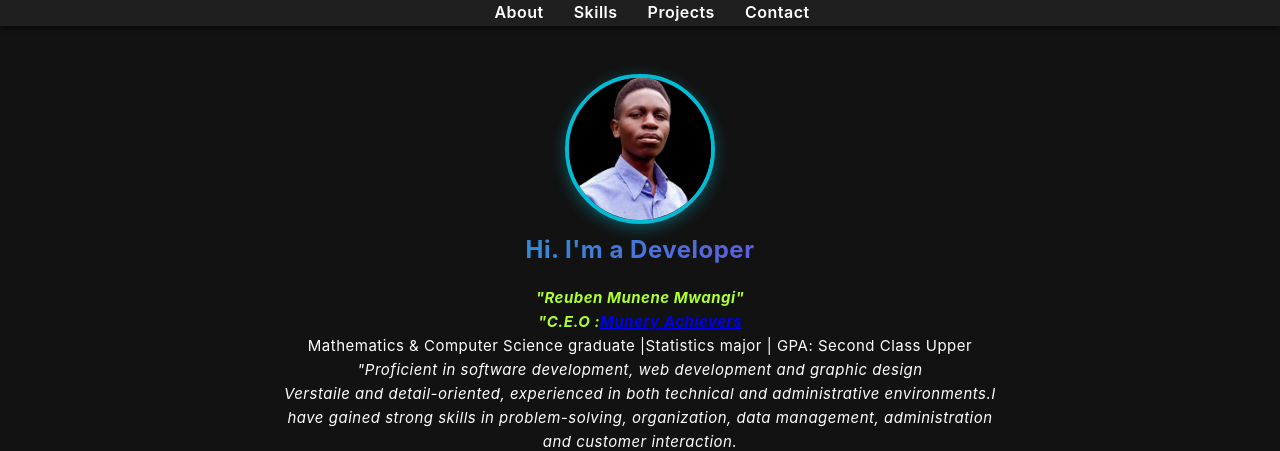
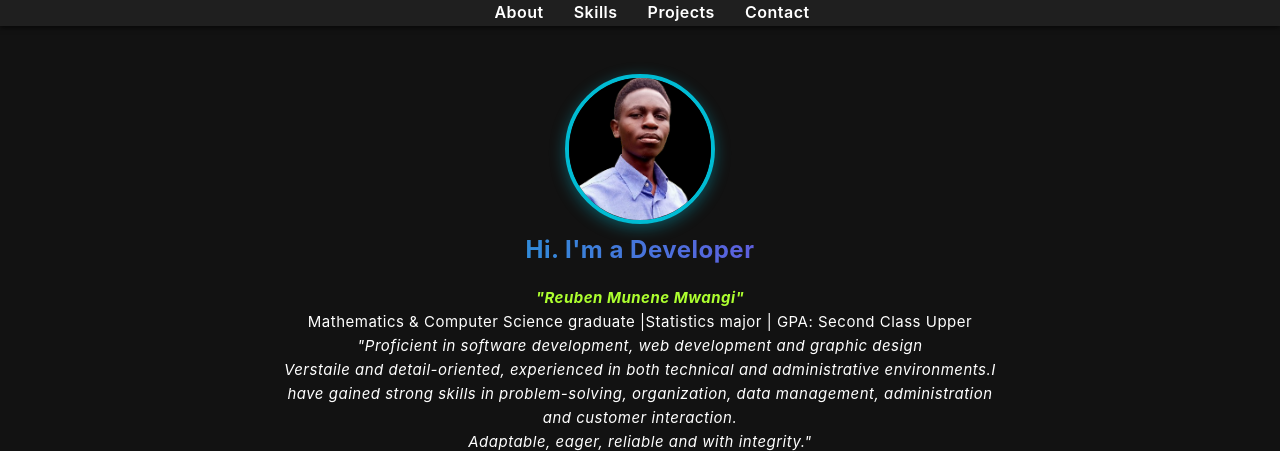
Before and after one commit to Flavorrr/aboutme, a plain HTML site: page index.html in a window 1280 px wide. Shown: the top 451 px of the page. Drawn offline with Linux system fonts and the light colour scheme.

Commit message:
FIX:Corrected index.html

```diff
--- a/index.html
+++ b/index.html
@@ -28,7 +28,6 @@
         <img src="./img/profile.png" alt="My picture" class="profile-pic">
         <h1 class="animated-text">Hi. I'm a Developer</h1>
         <h3><I>"Reuben Munene Mwangi"</I></h3>
-        <h3><I>"C.E.O :<a href="www.muneryachievers.com" class="link-btn">Munery Achievers</a> </I></h3>
         <p>Mathematics & Computer Science graduate |Statistics major | GPA: Second Class Upper</p>
         <p><i>"Proficient in software development, web development and graphic design</i></p>
         <p><i>Verstaile and detail-oriented, experienced in both technical and administrative environments.I
```
